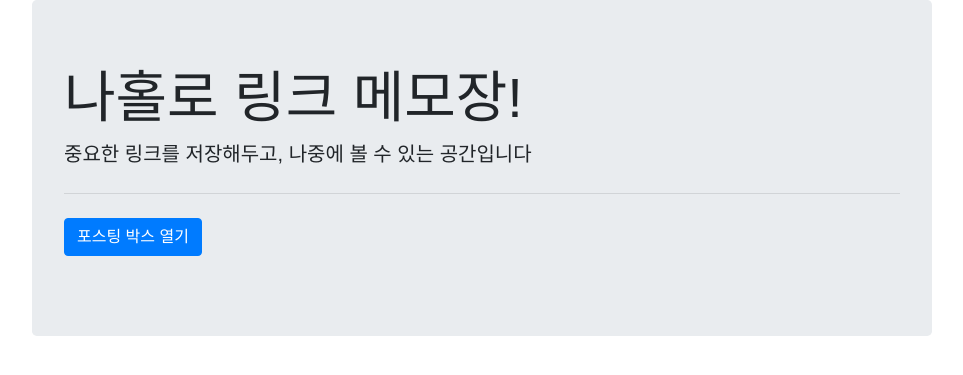
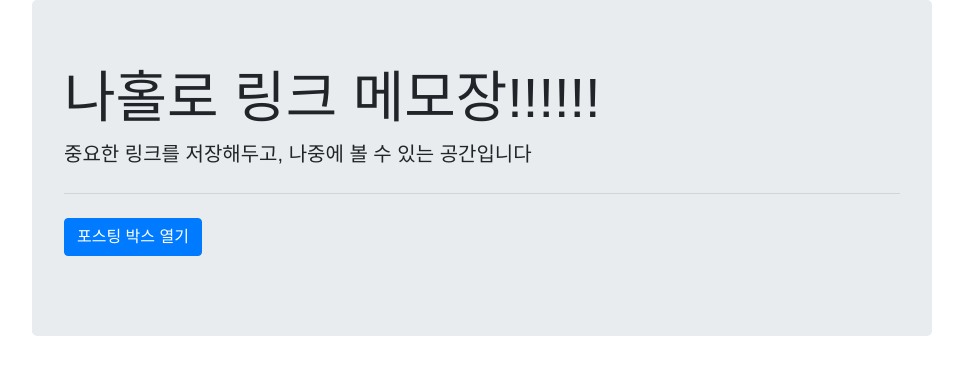
Before and after one commit to yanJuicy/docker-sparta, a Flask app: page / in a window 1280 px wide. Shown: the top 375 px of the page, without its empty margins (158-1121 px from the left). Run offline with Flask 2, Linux system fonts and the light colour scheme; data that the repository does not hold is empty; some libraries are stand-ins or nearby versions; some web fonts are replaced.

Commit message:
add ! to index.html

```diff
--- a/templates/index.html
+++ b/templates/index.html
@@ -112,7 +112,7 @@
     <body>
         <div class="wrap">
             <div class="jumbotron">
-                <h1 class="display-4">나홀로 링크 메모장!</h1>
+                <h1 class="display-4">나홀로 링크 메모장!!!!!!</h1>
                 <p class="lead">중요한 링크를 저장해두고, 나중에 볼 수 있는 공간입니다</p>
                 <hr class="my-4">
                 <p class="lead">
```
